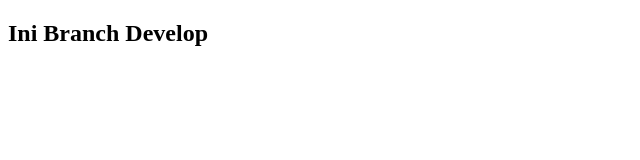
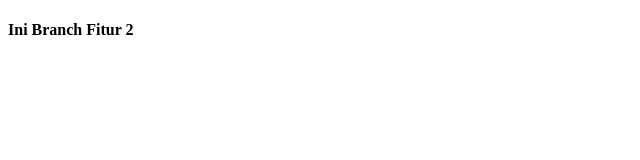
Before and after one commit to nurhasikin/PraktikumVersionControlandBranchManagementGit, a plain HTML site: page index.html in a window 1280 px wide. Shown: the whole page, without its empty margins (0-640 px from the left). Drawn offline with Linux system fonts and the light colour scheme.

Commit message:
File ini adalah file index.html Branch Fitur 2

```diff
--- a/index.html
+++ b/index.html
@@ -7,6 +7,6 @@
     <title>Document</title>
 </head>
 <body>
-    <h2>Ini Branch Develop</h2>
+    <h4>Ini Branch Fitur 2</h4>
 </body>
 </html>
```
